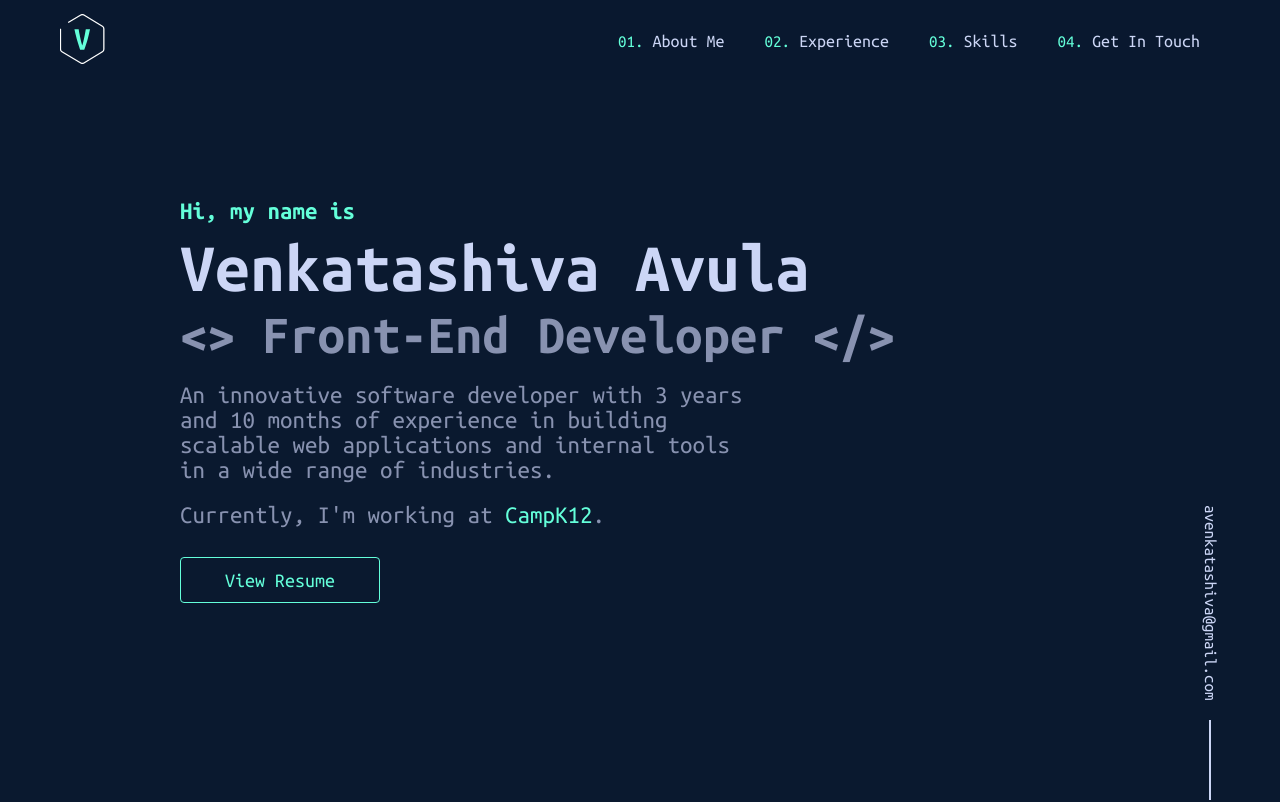
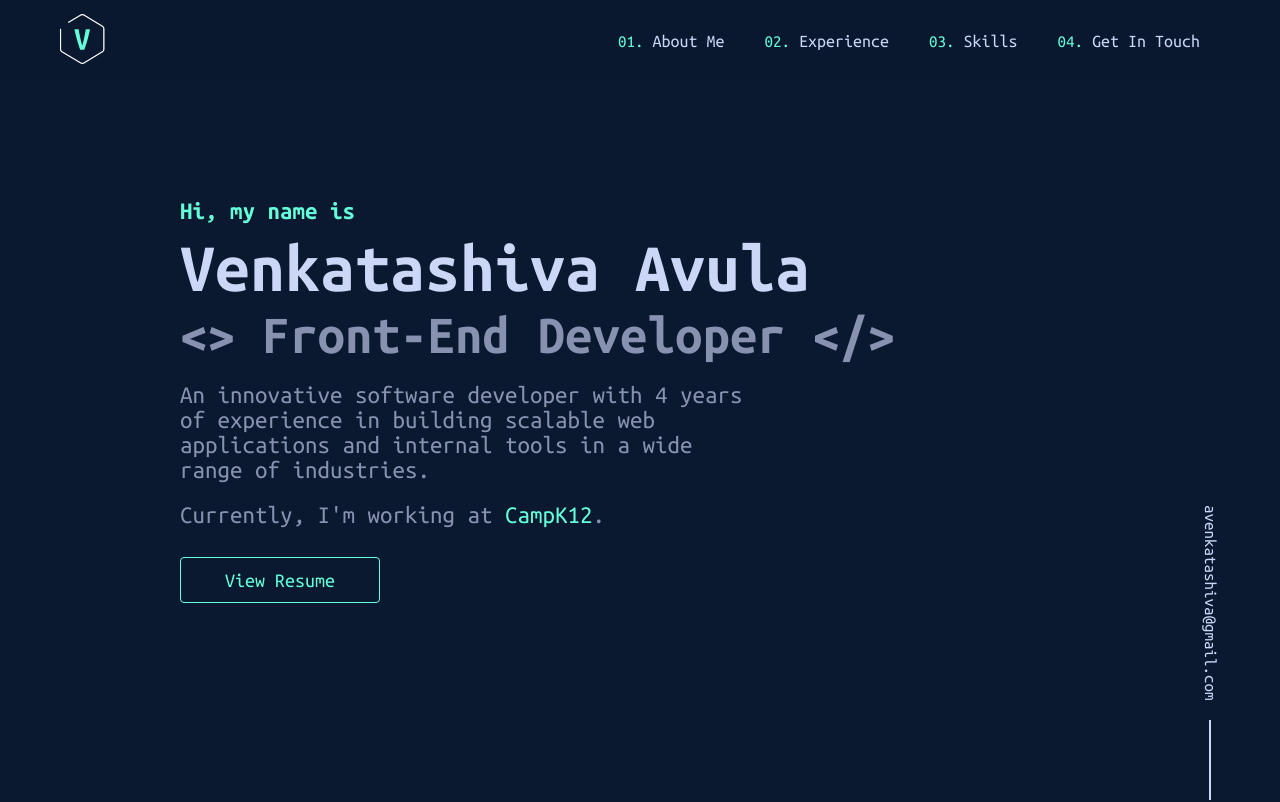
Before and after one commit to VenkatShiva/profile, a React (Create React App) app: page / in a window 1280 px wide. Shown: the top 802 px of the page. Built offline with nearby package versions, Linux system fonts and the light colour scheme.

Commit message:
moved to 4years

```diff
--- a/src/sections/Introduction/index.jsx
+++ b/src/sections/Introduction/index.jsx
@@ -4,7 +4,7 @@ import Button from "../../components/Button";
 function Introduction() {
   const onViewResume = () => {
     window.open(
-      "https://drive.google.com/file/d/1E6cZjD4vRCoyS3CcvkcoMGei9hBWngTm/view?usp=sharing",
+      "https://drive.google.com/file/d/14bK2RLwyFe8mh7ghWtBunInajGnZvWzd/view",
       "_blank"
     );
   };
@@ -16,9 +16,9 @@ function Introduction() {
         {"<>"} Front-End Developer {"</>"}
       </h2>
       <p className="description lazy-load">
-        An innovative software developer with 3 years and 10 months of
-        experience in building scalable web applications and internal tools in a
-        wide range of industries.
+        An innovative software developer with 4 years of experience in building
+        scalable web applications and internal tools in a wide range of
+        industries.
         <br />
         <span className="cur-cmp">
           Currently, I'm working at{" "}
```
